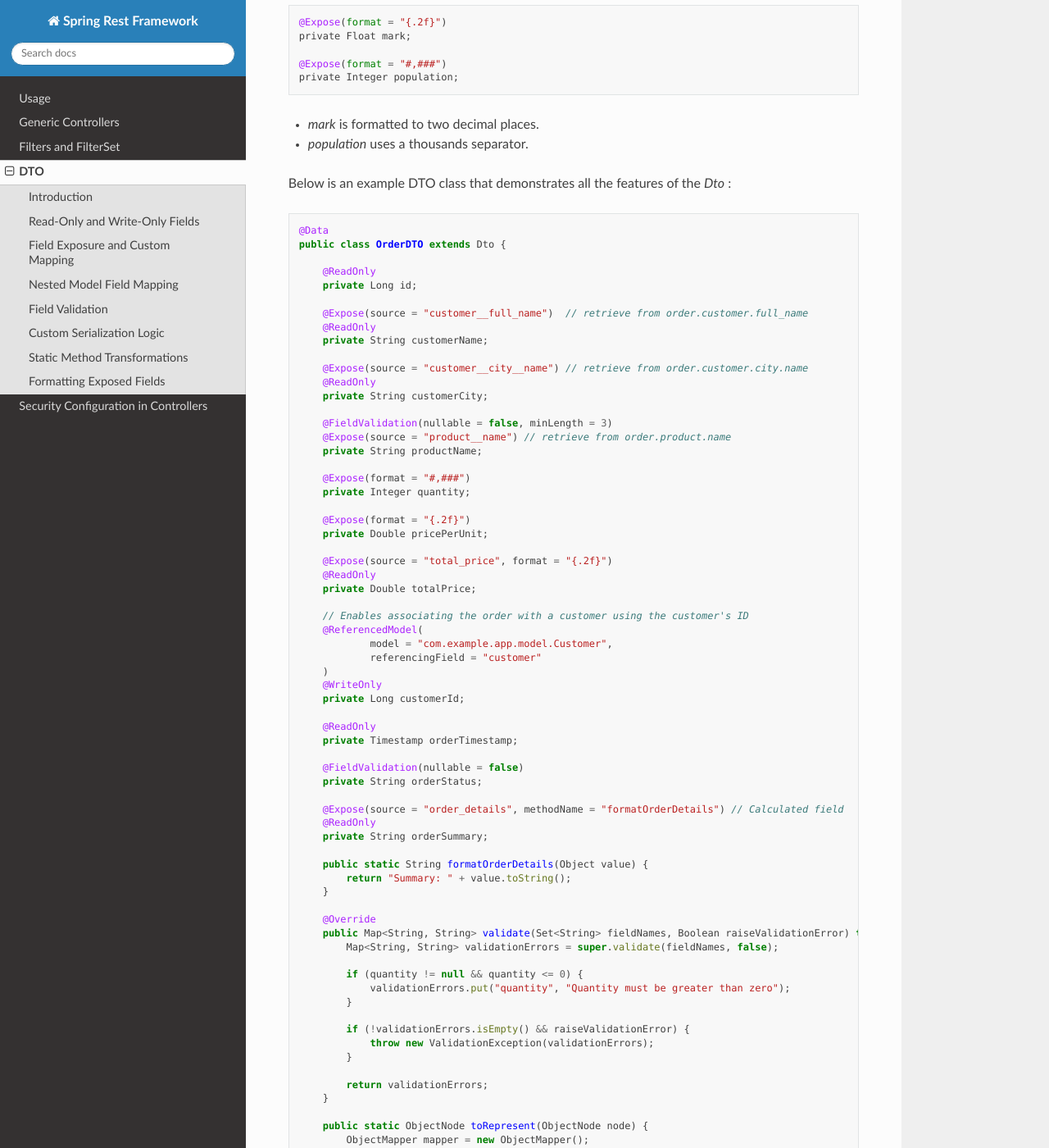
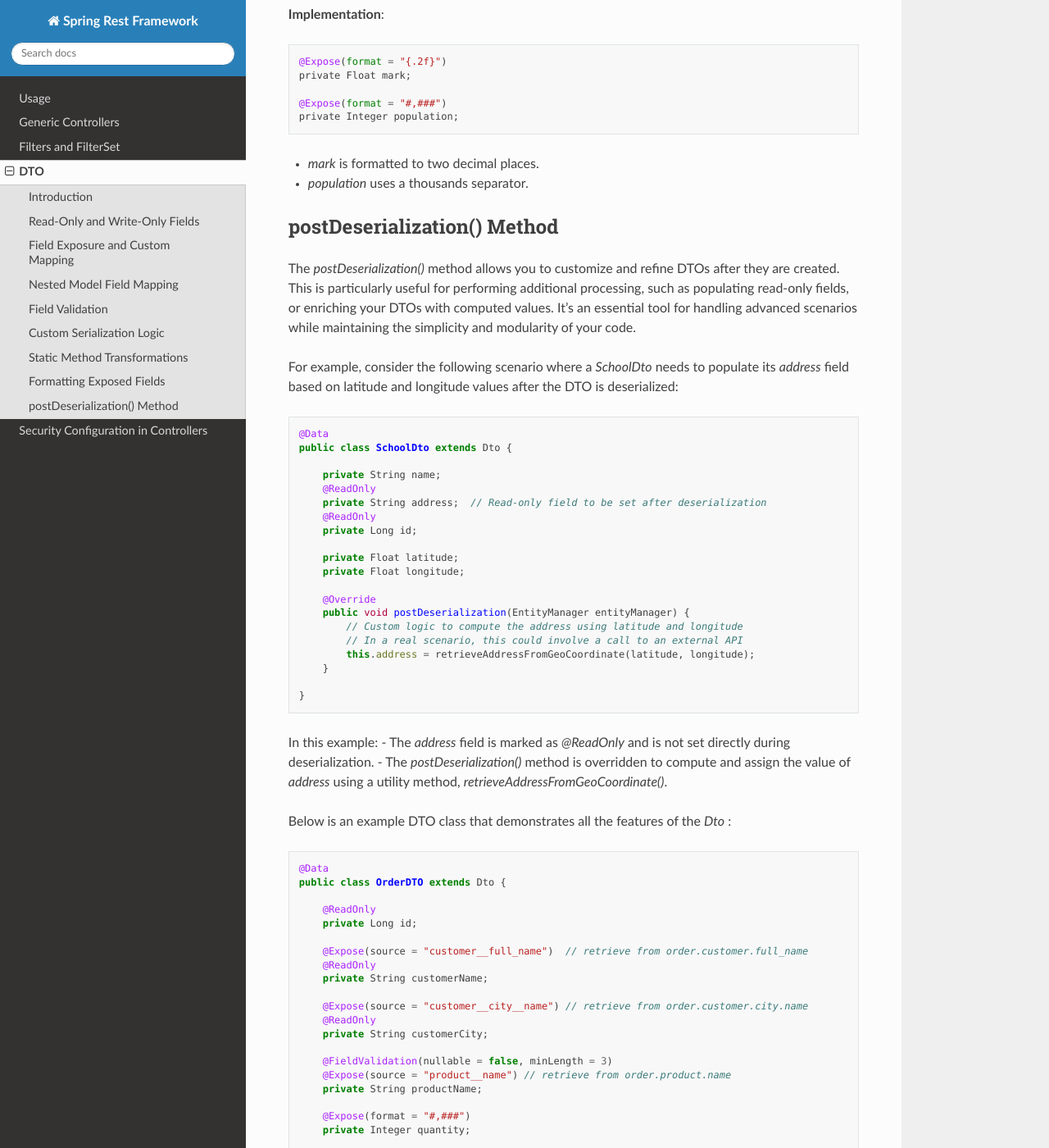
Before and after one commit to nikanique/spring-rest-framework-tutorial, a Sphinx documentation site: the page built from docs/source/Dto.rst, in a window 1280 px wide and 1400 px high, scrolled down 3619 px. Shown: the whole window at 82% size. Built offline with Sphinx 7.4.7 and the Read the Docs theme 3.1.0, drawn with Linux system fonts in a browser that asks for light colours; pages that are not in the unit, such as notebooks, are missing from menus; some of the changed text lies outside the part shown.

Commit message:
feat: postDeserialization

```diff
--- a/docs/source/Dto.rst
+++ b/docs/source/Dto.rst
@@ -39,11 +39,13 @@ Field Exposure and Custom Mapping
 ---------------------------------
 
 **Description**
-The `@Expose` annotation allows customization of:
+The `@Expose` annotation has following parameters:
 
 - **Source**: Specify the origin of the field value, including nested fields.
-- **Custom format**: Format the output value (e.g., decimal places, number formatting).
-- **Static method processing**: Apply a transformation to the field value via a static method.
+- **format**: Format the output value (e.g., decimal places, number formatting).
+- **methodName**: Apply a transformation to the field value via a static method.
+- **isRequired**: Validate the field to be present.
+- **defaultValue**: Set a default value for a field if it is not present.
 
 **Implementation**::
 
@@ -180,6 +182,42 @@ Use the `format` parameter in the `@Expose` annotation to specify custom output
 
 
 
+postDeserialization() Method
+----------------------------
+
+The `postDeserialization()` method allows you to customize and refine DTOs after they are created. This is particularly useful for performing additional processing, such as populating read-only fields, or enriching your DTOs with computed values. It's an essential tool for handling advanced scenarios while maintaining the simplicity and modularity of your code.
+
+For example, consider the following scenario where a `SchoolDto` needs to populate its `address` field based on latitude and longitude values after the DTO is deserialized:
+
+.. code-block:: java
+
+    @Data
+    public class SchoolDto extends Dto {
+
+        private String name;
+        @ReadOnly
+        private String address;  // Read-only field to be set after deserialization
+        @ReadOnly
+        private Long id;
+
+        private Float latitude;
+        private Float longitude;
+
+        @Override
+        public void postDeserialization(EntityManager entityManager) {
+            // Custom logic to compute the address using latitude and longitude
+            // In a real scenario, this could involve a call to an external API
+            this.address = retrieveAddressFromGeoCoordinate(latitude, longitude);
+        }
+
+    }
+
+In this example:
+- The `address` field is marked as `@ReadOnly` and is not set directly during deserialization.
+- The `postDeserialization()` method is overridden to compute and assign the value of `address` using a utility method, `retrieveAddressFromGeoCoordinate()`.
+
+
+
 Below is an example DTO class that demonstrates all the features of the `Dto` :
 
 .. code-block:: java
```
